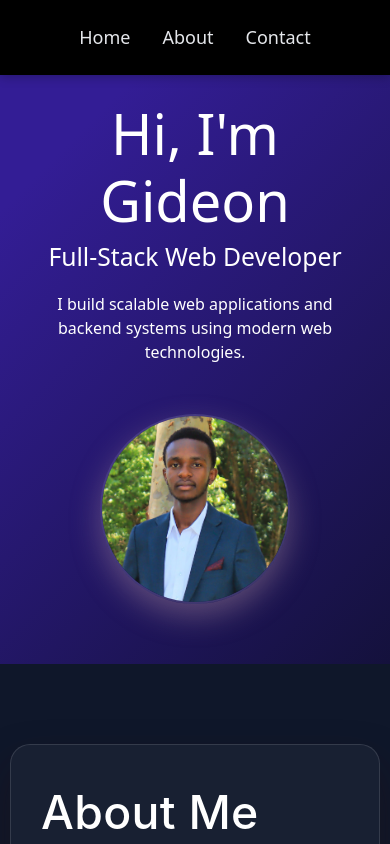
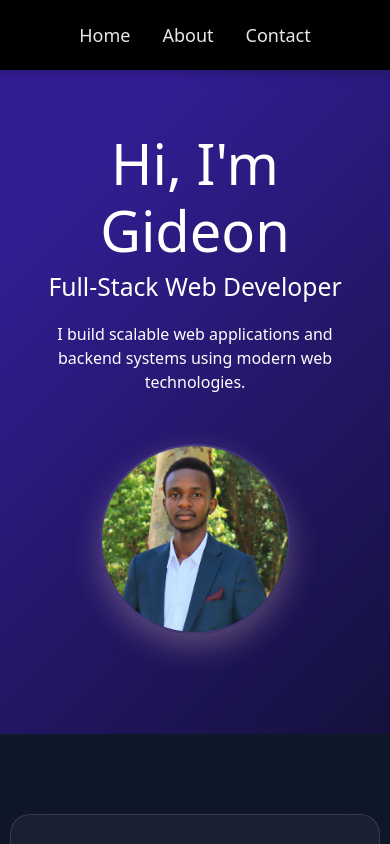
Before and after one commit to giddy-creator/my-profile, a React (Vite) app: page / in a window 390 px wide. Shown: the top 844 px of the page. Built offline with nearby package versions, Linux system fonts and the light colour scheme; the HTML template or start-up script is replaced by a standard one.

Commit message:
fix: added top padding to hero section to prevent fixed navbar from overlapping content

```diff
--- a/src/index.css
+++ b/src/index.css
@@ -14,7 +14,7 @@
 
   background: rgb(0, 0, 0); /* slightly transparent */
 
-  padding: 16px 0;
+  padding: 12px 1px;
   width: 100%;
   box-shadow: 0 2px 10px rgba(0,0,0,0.25); /* subtle shadow */
 }
@@ -494,7 +494,7 @@ section {
 @media (max-width: 768px) {
   /* Hero section */
   .hero {
-    padding: 60px 20px;
+    padding: 0px 10px;
     text-align: center;
   }
   .hero-container {
@@ -513,7 +513,7 @@ section {
   /* Navbar */
   .header-container {
     gap: 12px;
-    padding: 8px 15px;
+    padding: 0px 15px;
 
   }
 
@@ -554,7 +554,8 @@ body {
   padding: 0;
 }
 .hero{
-  padding-top: 100px;
+  padding-top: 130px;
+  padding-bottom: 100px;
 }
 
 .about .container,
```
